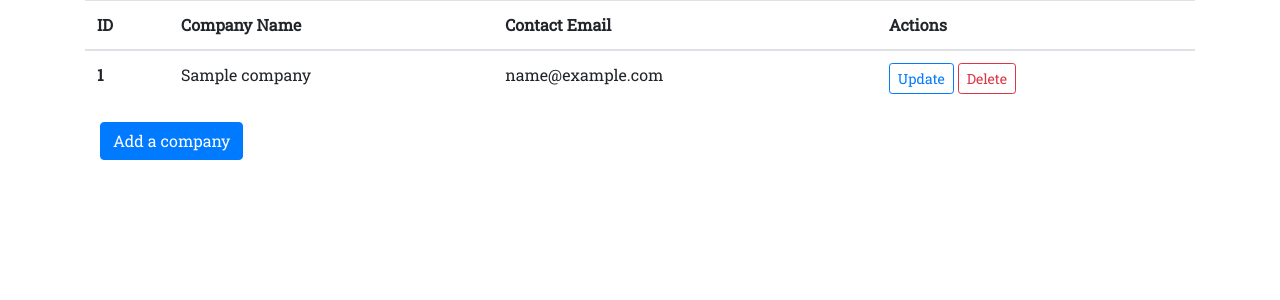
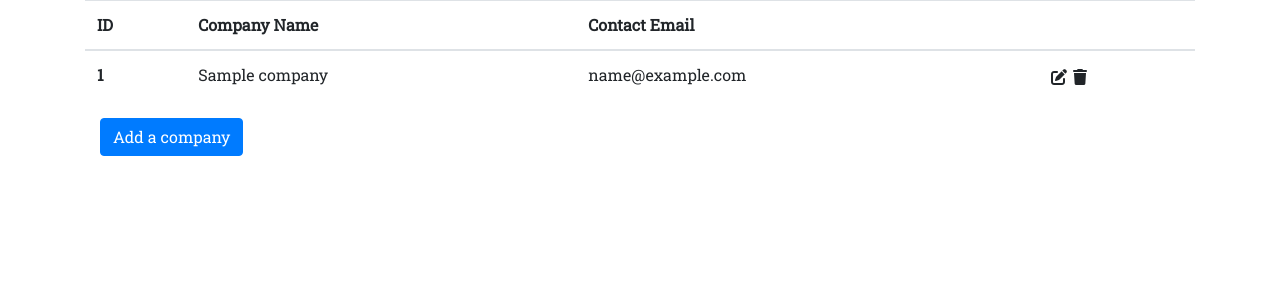
Before and after one commit to zolbatar/for-our-future, a Django app: page /company in a window 1280 px wide. Shown: the part 57-357 px from the top of the page. Run offline with Django 3.2, Linux system fonts and the light colour scheme; tables that the repository leaves empty hold one stand-in row (values such as "Sample post"); some libraries are stand-ins or nearby versions.

Commit message:
some mobile fixes, icons

```diff
--- a/broker/templates/broker/base.html
+++ b/broker/templates/broker/base.html
@@ -11,7 +11,22 @@
       integrity="sha384-Vkoo8x4CGsO3+Hhxv8T/Q5PaXtkKtu6ug5TOeNV6gBiFeWPGFN9MuhOf23Q9Ifjh"
       crossorigin="anonymous"
     />
-    <link href="https://fonts.googleapis.com/css?family=Libre+Baskerville&display=swap" rel="stylesheet" />
+    <script
+      src="https://code.jquery.com/jquery-3.4.1.slim.min.js"
+      integrity="sha384-J6qa4849blE2+poT4WnyKhv5vZF5SrPo0iEjwBvKU7imGFAV0wwj1yYfoRSJoZ+n"
+      crossorigin="anonymous"
+    ></script>
+    <script
+      src="https://cdn.jsdelivr.net/npm/popper.js@1.16.0/dist/umd/popper.min.js"
+      integrity="sha384-Q6E9RHvbIyZFJoft+2mJbHaEWldlvI9IOYy5n3zV9zzTtmI3UksdQRVvoxMfooAo"
+      crossorigin="anonymous"
+    ></script>
+    <script
+      src="https://stackpath.bootstrapcdn.com/bootstrap/4.4.1/js/bootstrap.min.js"
+      integrity="sha384-wfSDF2E50Y2D1uUdj0O3uMBJnjuUD4Ih7YwaYd1iqfktj0Uod8GCExl3Og8ifwB6"
+      crossorigin="anonymous"
+    ></script>
+    <script src="https://kit.fontawesome.com/c6c6caa587.js" crossorigin="anonymous"></script>
     <link href="https://fonts.googleapis.com/css?family=Roboto+Slab&display=swap" rel="stylesheet" />
     <link rel="stylesheet" type="text/css" href="{% static 'broker/style.css' %}" />
     <title>For Our Future</title>
--- a/broker/templates/broker/company/entry.html
+++ b/broker/templates/broker/company/entry.html
@@ -2,7 +2,7 @@
 <p><strong>{{ error_message }}</strong></p>
 {% endif %}
 
-<div class="container w-25 pt-5">
+<div class="container pt-5">
   <form action="/company/entry" method="post">
     {% csrf_token %}
 
--- a/broker/templates/broker/company/list.html
+++ b/broker/templates/broker/company/list.html
@@ -1,12 +1,43 @@
-{% extends "broker/base.html" %} {% block content %} {% include "broker/company/navbar.html" %} {% if companies %}
+{% extends "broker/base.html" %} {% block content %} {% include "broker/company/navbar.html" %}
 <div class="container">
+  {% if companies %}
+  <div class="d-block d-sm-none">
+    <table class="table">
+      <thead>
+        <tr>
+          <th scope="col">ID</th>
+          <th scope="col">Company Name</th>
+          <th scope="col"></th>
+        </tr>
+      </thead>
+      <tbody>
+        {% for company in companies %}
+        <tr>
+          <th scope="row">{{ company.id }}</th>
+          <td>{{ company.name }}</td>
+          <td>
+            <form action="{% url 'broker:company-update' company.id  %}" method="post" style="display: inline;">
+              {% csrf_token %}
+              <button type="submit" class="btn btn-md p-0 pr-1"><i class="fas fa-edit"></i></button>
+            </form>
+            <form action="{% url 'broker:company-delete' company.id %}" method="post" style="display: inline;">
+              {% csrf_token %}
+              <button type="submit" class="btn btn-md p-0"><i class="fas fa-trash"></i></button>
+            </form>
+          </td>
+        </tr>
+        {% endfor %}
+      </tbody>
+    </table>
+  </div>
+  <div class="d-none d-sm-block">
     <table class="table">
       <thead>
         <tr>
           <th scope="col">ID</th>
           <th scope="col">Company Name</th>
           <th scope="col">Contact Email</th>
-        <th scope="col">Actions</th>
+          <th scope="col"></th>
         </tr>
       </thead>
       <tbody>
@@ -18,17 +49,18 @@
           <td>
             <form action="{% url 'broker:company-update' company.id  %}" method="post" style="display: inline;">
               {% csrf_token %}
-            <button type="submit" class="btn btn-outline-primary btn-sm">Update</button>
+              <button type="submit" class="btn btn-md p-0"><i class="fas fa-edit"></i></button>
             </form>
             <form action="{% url 'broker:company-delete' company.id %}" method="post" style="display: inline;">
               {% csrf_token %}
-            <button type="submit" class="btn btn-outline-danger btn-sm">Delete</button>
+              <button type="submit" class="btn btn-md p-0"><i class="fas fa-trash"></i></button>
             </form>
           </td>
         </tr>
         {% endfor %}
       </tbody>
     </table>
+  </div>
   {% else %}
   <h1>No companies found.</h1>
   {% endif %}
@@ -40,5 +72,5 @@
       </button>
     </form>
   </div>
+  {% endblock %}
 </div>
-{% endblock %}
--- a/broker/templates/broker/item/list.html
+++ b/broker/templates/broker/item/list.html
@@ -1,4 +1,6 @@
-{% extends "broker/base.html" %} {% block content %} {% include "broker/item/navbar.html" %} {% if items %} {% for item in items %}
+{% extends "broker/base.html" %} {% block content %} {% include "broker/item/navbar.html" %}
+<div class="container">
+  {% if items %} {% for item in items %}
   <div class="card bg-light m-2" style="max-width: 18rem;">
     <div class="card-header">{{ item.title }}</div>
     <div class="card-body">
@@ -20,3 +22,4 @@
     </form>
   </div>
   {% endblock %}
+</div>
```
Lines whose indentation alone changed are shown as unchanged.
